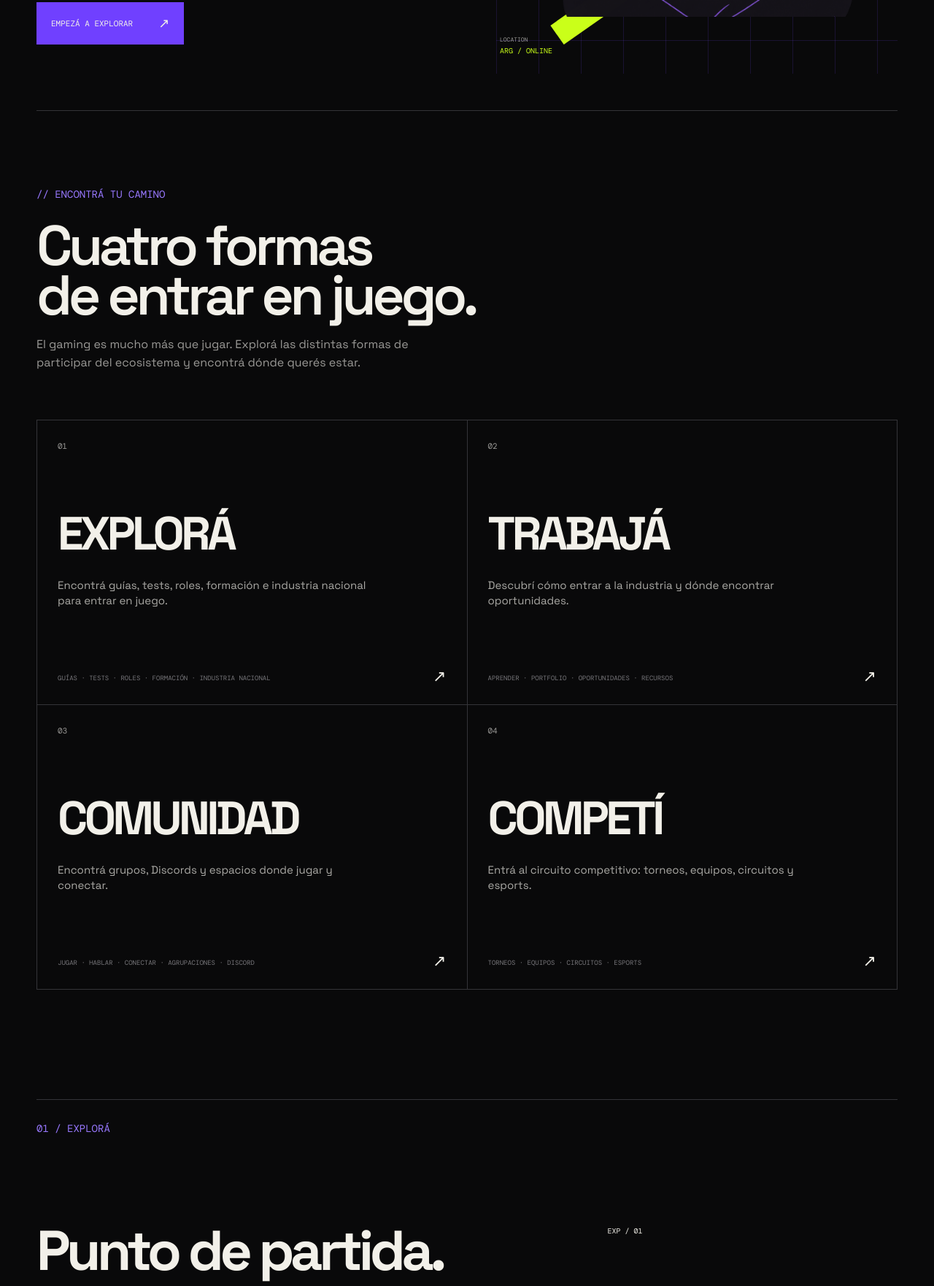
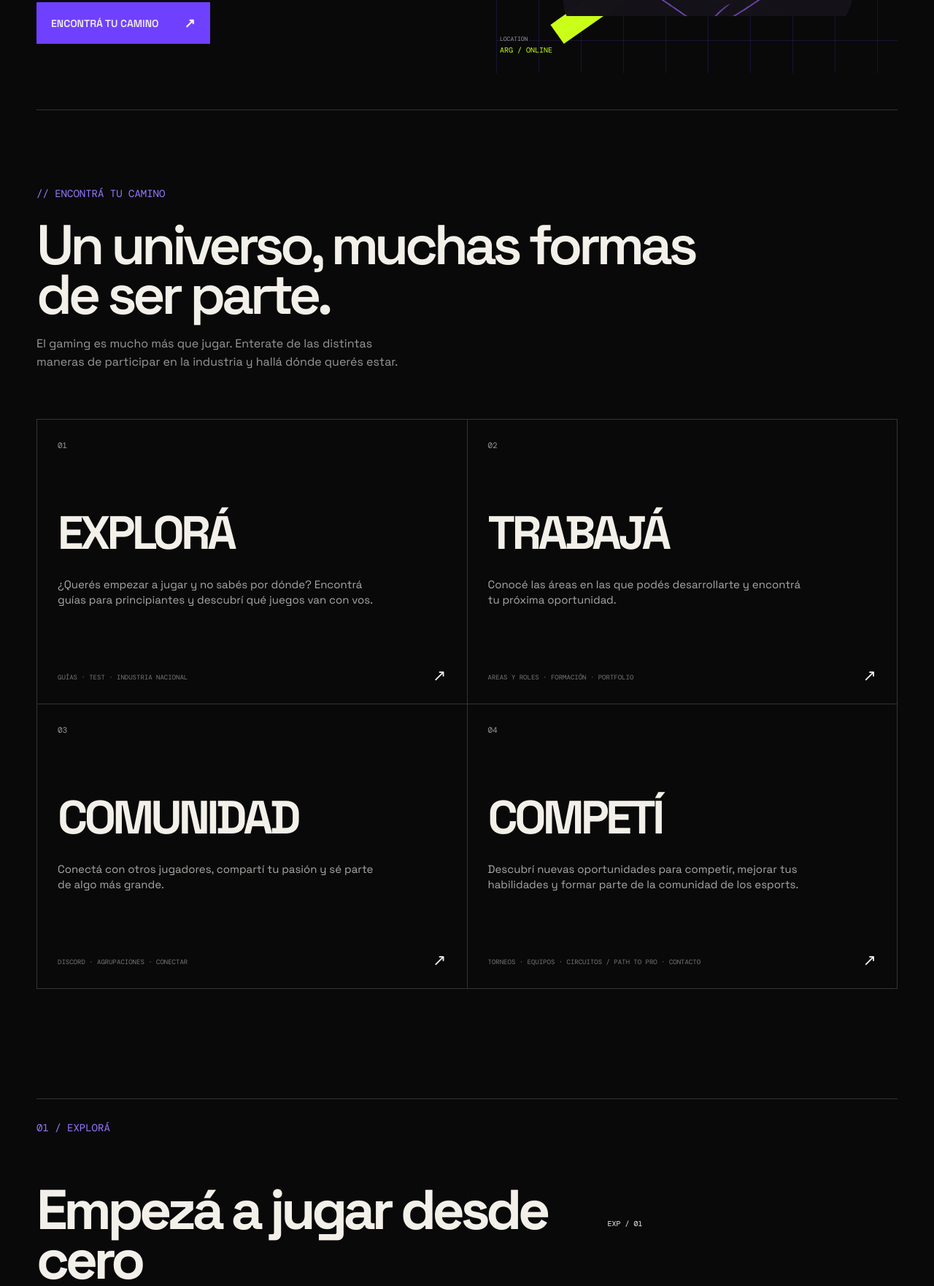
Before and after one commit to flisser-dot/sitio-web, a plain HTML site: page index.html in a window 1280 px wide. Shown: the part 610-2372 px from the top of the page at 73% size. Drawn offline with nearby package versions, Linux system fonts and the light colour scheme.

Commit message:
Add files via upload

```diff
--- a/index.html
+++ b/index.html
@@ -58,15 +58,15 @@
                 <h1>
                     Explorá todo el
                     <span>ecosistema</span>
-                    de videojuegos.
+                    de videojuegos
                 </h1>
 
                 <p class="hero-description">
                     Volver a la partida, con nuestras propias reglas. Una plataforma para jugar, profesionalizarte, competir y conectar con comunidades en la industria de los videojuegos.
                 </p>
 
-                <a href="#explora" class="main-button">
-                    EMPEZÁ A EXPLORAR
+                <a href="#encontra-tu-camino" class="main-button">
+                    ENCONTRÁ TU CAMINO
                     <span>↗</span>
                 </a>
 
@@ -103,7 +103,7 @@
 
         <!-- ================= INTRO ================= -->
 
-        <section class="intro">
+        <section class="intro" id="encontra-tu-camino">
 
             <div class="section-label">
                 // ENCONTRÁ TU CAMINO
@@ -112,15 +112,15 @@
             <div class="intro-content">
 
                 <h2>
-                    Cuatro formas
+                    Un universo, muchas formas
                     <br>
-                    de entrar en juego.
+                    de ser parte.
                 </h2>
 
                 <p>
                     El gaming es mucho más que jugar.
-                    Explorá las distintas formas de participar
-                    del ecosistema y encontrá dónde querés estar.
+                    Enterate de las distintas maneras de participar
+                    en la industria y hallá dónde querés estar.
                 </p>
 
             </div>
@@ -146,12 +146,11 @@
                 </h3>
 
                 <p>
-                    Encontrá guías, tests, roles, formación
-                    e industria nacional para entrar en juego.
+                    ¿Querés empezar a jugar y no sabés por dónde? Encontrá guías para principiantes y descubrí qué juegos van con vos.
                 </p>
 
                 <div class="category-tags">
-                    GUÍAS · TESTS · ROLES · FORMACIÓN · INDUSTRIA NACIONAL
+                    GUÍAS · TEST · INDUSTRIA NACIONAL
                 </div>
 
                 <span class="category-arrow">
@@ -174,12 +173,12 @@
                 </h3>
 
                 <p>
-                    Descubrí cómo entrar a la industria
-                    y dónde encontrar oportunidades.
+                    Conocé las áreas en las que podés desarrollarte y
+                    encontrá tu próxima oportunidad.
                 </p>
 
                 <div class="category-tags">
-                    APRENDER · PORTFOLIO · OPORTUNIDADES · RECURSOS
+                    AREAS Y ROLES · FORMACIÓN · PORTFOLIO
                 </div>
 
                 <span class="category-arrow">
@@ -202,12 +201,11 @@
                 </h3>
 
                 <p>
-                    Encontrá grupos, Discords y espacios
-                    donde jugar y conectar.
+                    Conectá con otros jugadores, compartí tu pasión y sé parte de algo más grande.
                 </p>
 
                 <div class="category-tags">
-                    JUGAR · HABLAR · CONECTAR · AGRUPACIONES · DISCORD
+                    DISCORD ·  AGRUPACIONES · CONECTAR
                 </div>
 
                 <span class="category-arrow">
@@ -230,12 +228,11 @@
                 </h3>
 
                 <p>
-                    Entrá al circuito competitivo:
-                    torneos, equipos, circuitos y esports.
+                    Descubrí nuevas oportunidades para competir, mejorar tus habilidades y formar parte de la comunidad  de los esports.
                 </p>
 
                 <div class="category-tags">
-                    TORNEOS · EQUIPOS · CIRCUITOS · ESPORTS
+                    TORNEOS · EQUIPOS · CIRCUITOS / PATH TO PRO · CONTACTO
                 </div>
 
                 <span class="category-arrow">
@@ -259,11 +256,11 @@
             <div class="content-text">
 
                 <h2>
-                    Punto de partida.
+                    Empezá a jugar desde cero
                 </h2>
 
                 <p>
-                    Tu mapa para conocer la industria, los tipos de juegos que hay y proyetos / empresas nacionales.
+                   No necesitás experiencia previa: conocé las plataformas y los tipos de juegos, aprendé lo básico y encontrá por dónde empezar.
                 </p>
 
                 <div class="explore-options">
@@ -317,7 +314,8 @@
                 </h2>
 
                 <p>
-                    Descubrí disciplinas, prepará tu portfolio y conectá con oportunidades reales.
+                   Explorá disciplinas, conocé opciones de formación
+                   y preparate para llevar tu pasión al ámbito profesional.
                 </p>
 
                 <div class="explore-options">
@@ -328,7 +326,7 @@
                     </article>
 
                     <article class="explore-option" tabindex="0">
-                        <h3>APRENDER</h3>
+                        <h3>FORMACIÓN</h3>
                         <p>¿Dónde me formo y qué puedo hacer? Universidades, cursos y talleres para seguir aprendiendo.</p>
                     </article>
 
@@ -415,12 +413,12 @@
             <div class="content-text">
 
                 <h2>
-                    Entrá en juego.
+                    Llevá tu juego al siguiente nivel
                 </h2>
 
                 <p>
-                    Tu puerta de entrada a los esports: todo lo que necesitás
-                    para competir, armar equipo y descubrir la escena local.
+                   Conocé los torneos, equipos y
+                   circuitos que forman parte del ámbito competitivo.
                 </p>
 
                 <div class="competi-tags">
@@ -462,7 +460,7 @@
                 <p>Despejá tus dudas!</p>
                 <p>Te dejamos un compendio de preguntas frecuentes para orientarte.
                 <br>
-                Si no encontrás tu respuesta, mandanos un mensaje y te ayudamos a resolverla</p>
+                Si no encontrás tu respuesta, mandanos un mensaje y te ayudamos a resolverla.</p>
 
             </div>
 
@@ -502,7 +500,7 @@
                         <strong>¿Cómo puedo acercarme a trabajar en videojuegos?</strong>
                         <b aria-hidden="true">?</b>
                     </summary>
-                    <p>No hace falta saber programar ni tener años de experiencia previa para dar el primer paso: podés ingresar desde disciplinas creativas, narrativas, técnicas o de gestión (como arte, guion, producción, QA testing o sonido), explorar las opciones de estudio y roles en nuestra sección Trabajá y/o Aprender, participar en eventos de iniciación como las Game Jams para crear tu primer prototipo, armar tu carta de presentación con nuestras guías de portfolio y conectar con la red de mentorías para postularte a búsquedas del sector</p>
+                    <p>No hace falta saber programar ni tener años de experiencia previa para dar el primer paso: podés ingresar desde disciplinas creativas, narrativas, técnicas o de gestión (como arte, guion, producción, QA testing o sonido), explorar las opciones de estudio y roles en nuestra sección Trabajá, participar en eventos de iniciación como las Game Jams para crear tu primer prototipo, armar tu carta de presentación con nuestras guías de portfolio y conectar con la red de mentorías para postularte a búsquedas del sector</p>
                 </details>
 
                 <details class="faq-question">
--- a/styles.css
+++ b/styles.css
@@ -258,9 +258,11 @@ a {
 
     text-decoration: none;
 
-    font-family: "DM Mono";
-
-    font-size: 11px;
+    font-family: "Space Grotesk", sans-serif;
+
+    font-size: 14px;
+
+    font-weight: 600;
 
     transition: .25s;
 
@@ -773,6 +775,7 @@ a {
     grid-row: 2;
     align-self: start;
     margin-top: -80px;
+    margin-left: -32px;
 
 }
 
@@ -822,6 +825,13 @@ a {
     line-height: .88;
 
     letter-spacing: -.07em;
+
+}
+
+
+.trabaja-pattern .content-text h2 {
+
+    text-align: left;
 
 }
 
@@ -1696,6 +1706,7 @@ footer p {
         grid-column: 1;
         grid-row: auto;
         margin-top: 0;
+        margin-left: 0;
 
     }
 
```
